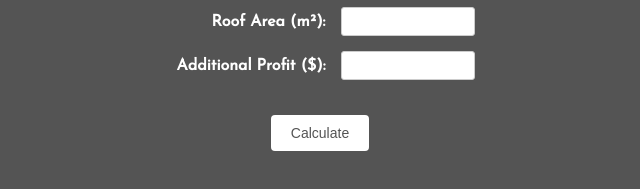
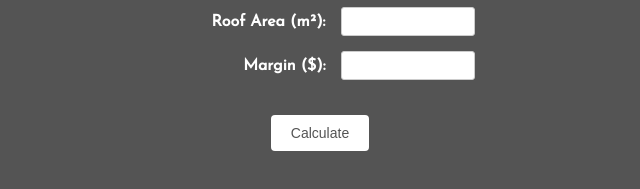
Before and after one commit to shane-click/tc-calc, a plain HTML site: page index.html in a window 1280 px wide. Shown: the part 235-424 px from the top of the page, 320-960 px from the left. Drawn offline with Linux system fonts and the light colour scheme.

Commit message:
Update index.html

```diff
--- a/index.html
+++ b/index.html
@@ -113,7 +113,7 @@
   </div>
 
   <div class="input-container">
-    <label for="profit">Additional Profit ($):</label>
+    <label for="profit">Margin ($):</label>
     <input type="number" id="profit" step="any" />
   </div>
 
```
